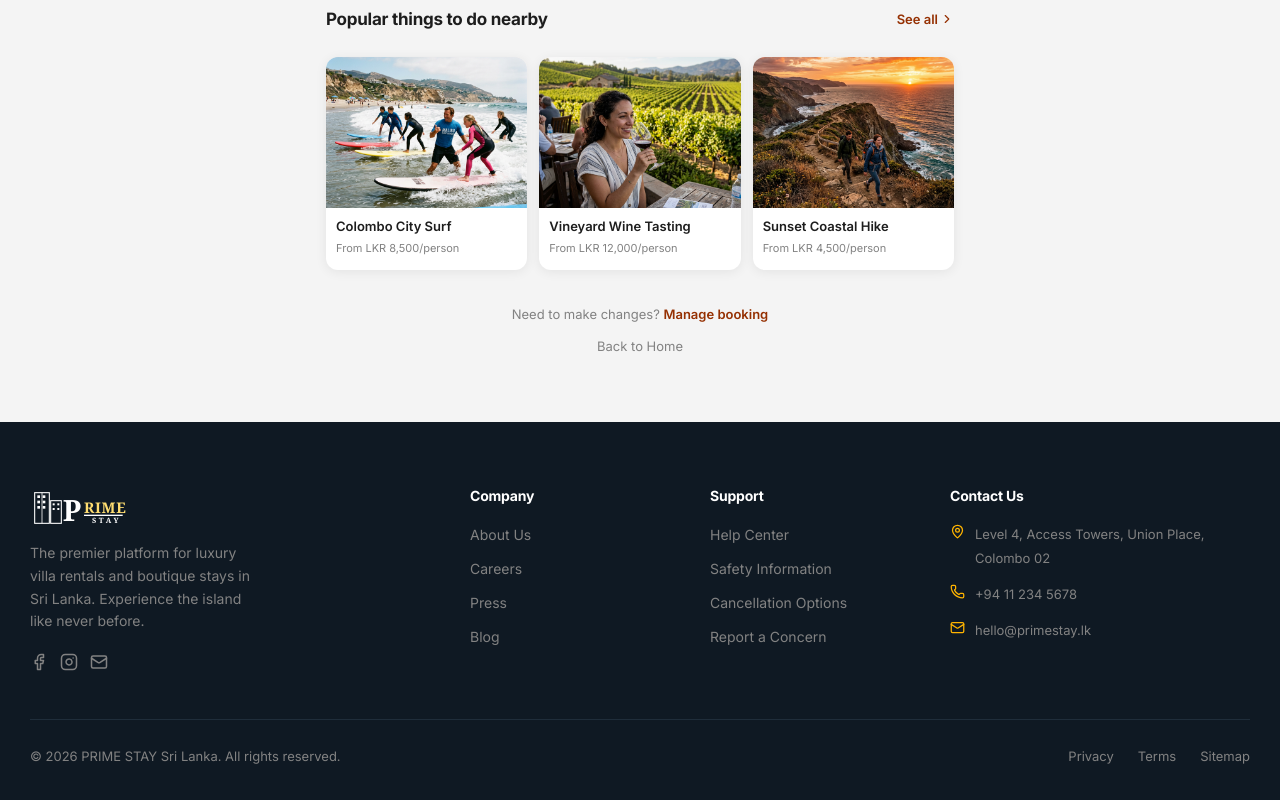
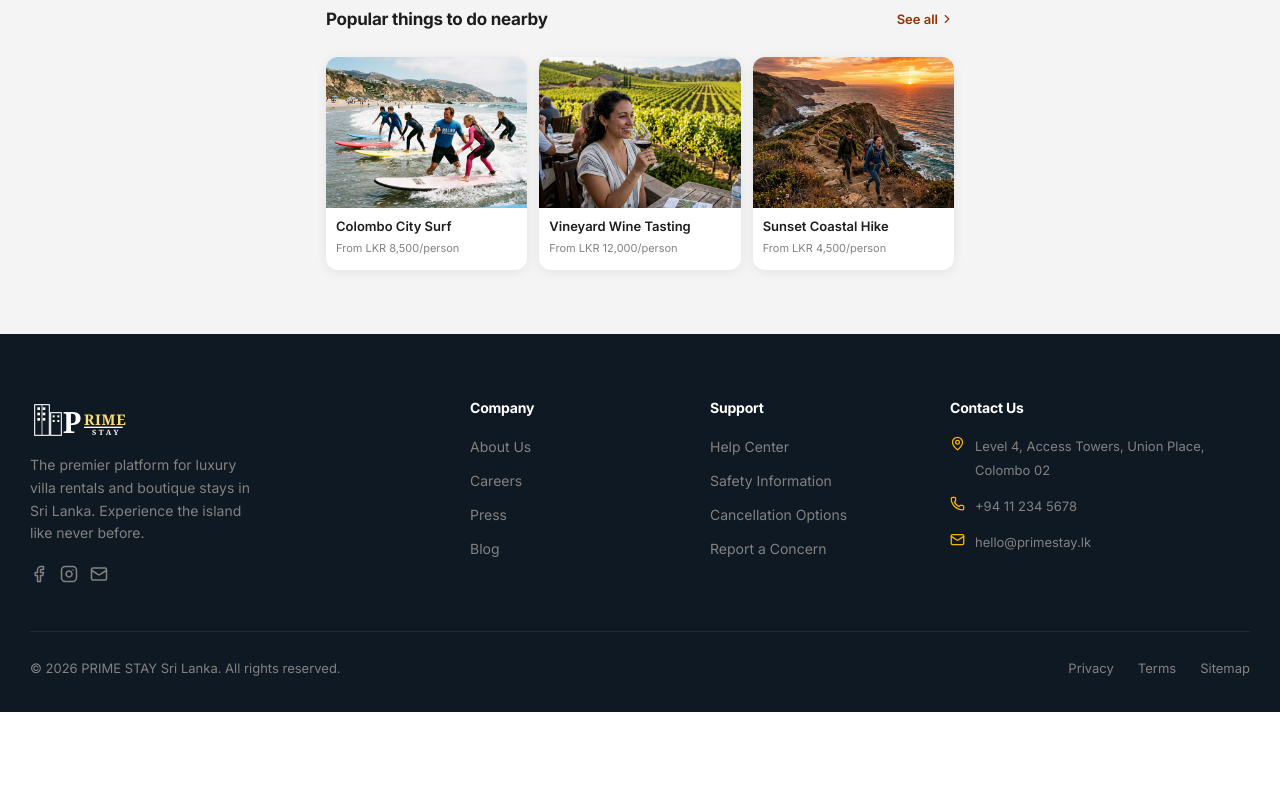
Before and after one commit to Dula0268/b4code-frontend, a Next.js app: page /guest/booking/confirmation in a window 1280 px wide. Shown: the part 893-1693 px from the top of the page. After the commit the page ends 1605 px from the top, so only its background shows below. Built offline with nearby package versions, Linux system fonts and the light colour scheme.

Commit message:
feat: implement booking confirmation page UI with mock data and details display

```diff
--- a/src/components/features/guest/booking/confirmation/booking-confirmation-page.tsx
+++ b/src/components/features/guest/booking/confirmation/booking-confirmation-page.tsx
@@ -245,7 +245,7 @@ export default function BookingConfirmationPage() {
                             Go to Your Room
                         </Link>
                         <Link
-                            href="/guest/order/my-orders"
+                            href="/guest/booking/my-bookings"
                             className="flex-1 flex items-center justify-center gap-2 bg-[#953002] text-white rounded-xl px-5 py-3 text-[14px] font-semibold hover:bg-[#6d2200] transition-colors no-underline"
                         >
                             <CalendarDays size={16} />
@@ -290,22 +290,6 @@ export default function BookingConfirmationPage() {
                         ))}
                     </div>
                 </div>
-
-                {/* ── Footer links ──────────────────────────────────────────── */}
-                <div className="flex flex-col items-center gap-2 pt-2">
-                    <p className="text-[13px] text-[#828282]">
-                        Need to make changes?{" "}
-                        <Link href="/guest/order/my-orders" className="text-[#953002] font-semibold hover:underline">
-                            Manage booking
-                        </Link>
-                    </p>
-                    <Link
-                        href="/"
-                        className="text-[13px] text-[#828282] hover:text-[#1d1d1d] transition-colors no-underline"
-                    >
-                        Back to Home
-                    </Link>
-                </div>
             </div>
         </div>
     )
```
